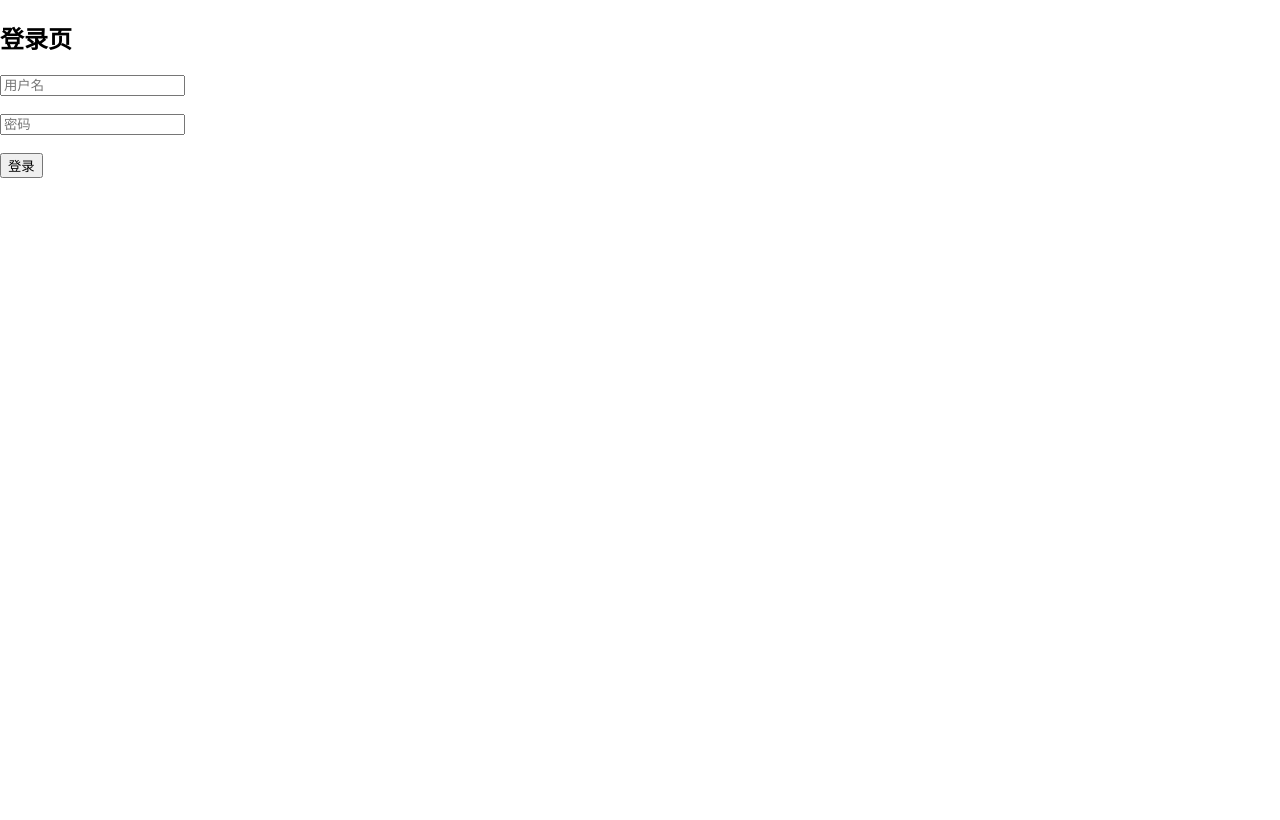
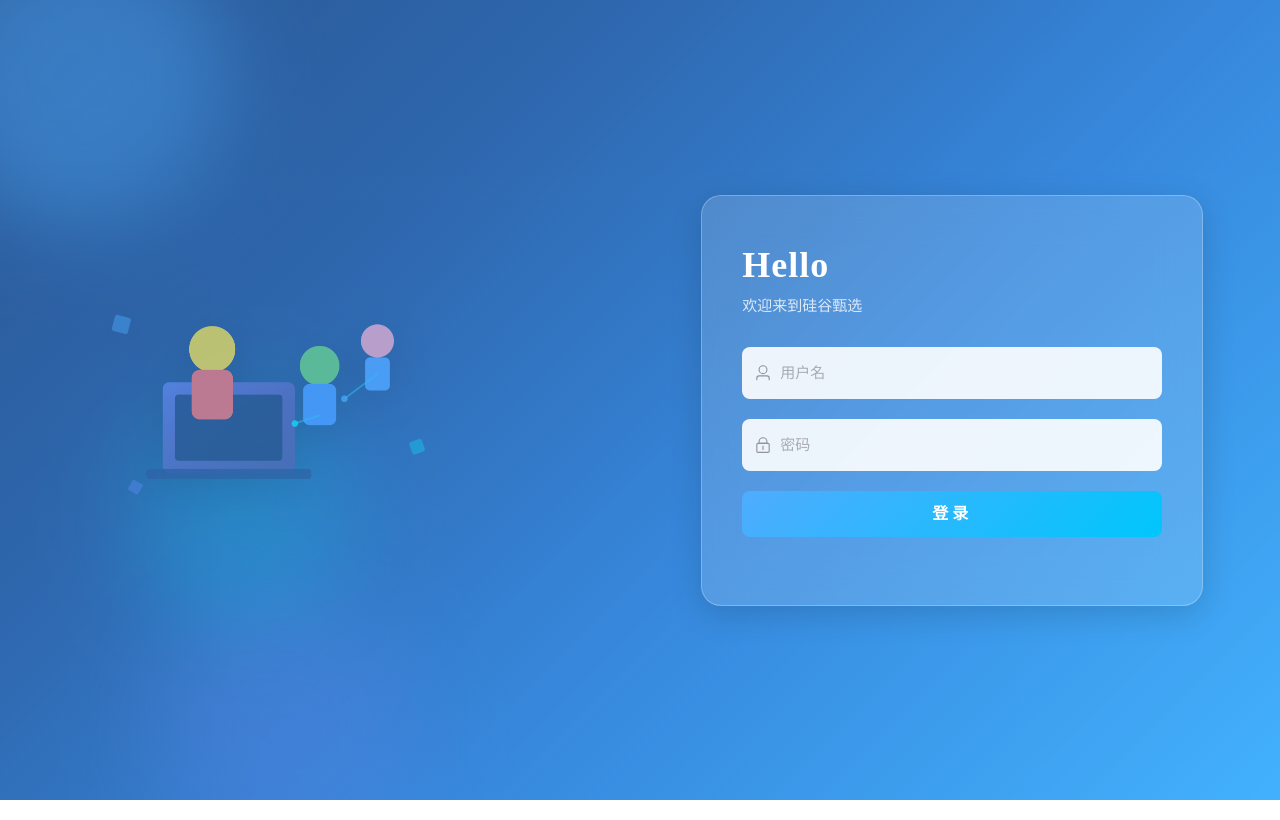
Before and after one commit to qwe986050091/froniter_learning, a Vue app: page /login in a window 1280 px wide. Built offline with nearby package versions, Linux system fonts and the light colour scheme.

Commit message:
初始化登陆页面

```diff
--- a/src/main.ts
+++ b/src/main.ts
@@ -1,7 +1,10 @@
 import { createApp } from 'vue'
+import ElementPlus from 'element-plus'
+import 'element-plus/dist/index.css'
 import App from './App.vue'
 import router from './router'
 
 const app = createApp(App)
+app.use(ElementPlus)
 app.use(router)
 app.mount('#app')
--- a/src/views/Login.vue
+++ b/src/views/Login.vue
@@ -1,23 +1,166 @@
 <template>
-  <div>
-    <h2>登录页</h2>
-    <input v-model="username" placeholder="用户名" />
-    <br /><br />
-    <input v-model="password" type="password" placeholder="密码" />
-    <br /><br />
-    <button @click="handleLogin">登录</button>
+  <div class="login-container">
+    <div class="login-form-wrapper">
+      <div class="login-card">
+        <h1 class="login-title">Hello</h1>
+        <p class="login-subtitle">欢迎来到硅谷甄选</p>
+
+        <el-form :model="form" class="login-form" @keyup.enter="handleLogin">
+          <el-form-item>
+            <el-input
+              v-model="form.username"
+              placeholder="用户名"
+              size="large"
+              :prefix-icon="User"
+              clearable
+            />
+          </el-form-item>
+
+          <el-form-item>
+            <el-input
+              v-model="form.password"
+              type="password"
+              placeholder="密码"
+              size="large"
+              :prefix-icon="Lock"
+              show-password
+            />
+          </el-form-item>
+
+          <el-form-item>
+            <el-button
+              type="primary"
+              size="large"
+              class="login-button"
+              @click="handleLogin"
+            >
+              登录
+            </el-button>
+          </el-form-item>
+        </el-form>
+      </div>
+    </div>
   </div>
 </template>
 
 <script setup lang="ts">
-import { ref } from 'vue'
+import { reactive } from 'vue'
 import { useRouter } from 'vue-router'
+import { User, Lock } from '@element-plus/icons-vue'
+import { ElMessage } from 'element-plus'
 
 const router = useRouter()
-const username = ref('')
-const password = ref('')
+const form = reactive({
+  username: '',
+  password: ''
+})
 
 const handleLogin = () => {
+  if (!form.username) {
+    ElMessage.warning('请输入用户名')
+    return
+  }
+  if (!form.password) {
+    ElMessage.warning('请输入密码')
+    return
+  }
+  ElMessage.success('登录成功')
   router.push('/home')
 }
 </script>
+
+<style scoped>
+.login-container {
+  width: 100%;
+  height: 100vh;
+  background:
+    linear-gradient(135deg, rgba(79, 172, 254, 0.25) 0%, rgba(0, 212, 255, 0.15) 100%),
+    url('@/assets/login.png') center/cover no-repeat;
+}
+
+.login-form-wrapper {
+  display: flex;
+  justify-content: flex-end;
+  align-items: center;
+  height: 100%;
+  padding-right: 6%;
+}
+
+.login-card {
+  width: 420px;
+  padding: 48px 40px;
+  background: rgba(255, 255, 255, 0.15);
+  backdrop-filter: blur(20px);
+  -webkit-backdrop-filter: blur(20px);
+  border-radius: 20px;
+  border: 1px solid rgba(255, 255, 255, 0.25);
+  box-shadow: 0 8px 32px rgba(0, 0, 0, 0.15);
+}
+
+.login-title {
+  margin: 0 0 8px 0;
+  font-size: 36px;
+  font-weight: 700;
+  color: #ffffff;
+  letter-spacing: 1px;
+}
+
+.login-subtitle {
+  margin: 0 0 32px 0;
+  font-size: 15px;
+  color: rgba(255, 255, 255, 0.8);
+}
+
+.login-form {
+  width: 100%;
+}
+
+.login-form :deep(.el-form-item) {
+  margin-bottom: 20px;
+}
+
+.login-form :deep(.el-input__wrapper) {
+  background: rgba(255, 255, 255, 0.9);
+  border-radius: 8px;
+  box-shadow: none;
+  padding: 4px 12px;
+}
+
+.login-form :deep(.el-input__wrapper:hover),
+.login-form :deep(.el-input__wrapper.is-focus) {
+  box-shadow: 0 0 0 1px rgba(79, 172, 254, 0.6) inset;
+}
+
+.login-form :deep(.el-input__inner) {
+  height: 44px;
+  font-size: 15px;
+  color: #333;
+}
+
+.login-form :deep(.el-input__prefix-inner) {
+  color: #909399;
+  font-size: 18px;
+}
+
+.login-button {
+  width: 100%;
+  height: 46px;
+  font-size: 16px;
+  font-weight: 600;
+  letter-spacing: 4px;
+  border: none;
+  border-radius: 8px;
+  background: linear-gradient(135deg, #4facfe 0%, #00c6fb 100%);
+  transition: all 0.3s ease;
+}
+
+.login-button:hover {
+  background: linear-gradient(135deg, #3a8fd9 0%, #00a8d9 100%);
+  transform: translateY(-1px);
+  box-shadow: 0 6px 20px rgba(79, 172, 254, 0.4);
+}
+
+.login-button:active {
+  transform: translateY(0);
+}
+</style>
--- a/tsconfig.app.json
+++ b/tsconfig.app.json
@@ -4,6 +4,10 @@
     "tsBuildInfoFile": "./node_modules/.tmp/tsconfig.app.tsbuildinfo",
     "types": ["vite/client", "element-plus/global"],
     "allowArbitraryExtensions": true,
+    "baseUrl": ".",
+    "paths": {
+      "@/*": ["src/*"]
+    },
 
     /* Linting */
     "noUnusedLocals": true,
--- a/vite.config.ts
+++ b/vite.config.ts
@@ -1,7 +1,12 @@
 import { defineConfig } from 'vite'
 import vue from '@vitejs/plugin-vue'
+import { resolve } from 'path'
 
-// https://vite.dev/config/
 export default defineConfig({
   plugins: [vue()],
+  resolve: {
+    alias: {
+      '@': resolve(__dirname, 'src'),
+    },
+  },
 })
```
Also changed, not shown: src/assets/login.png (added).
